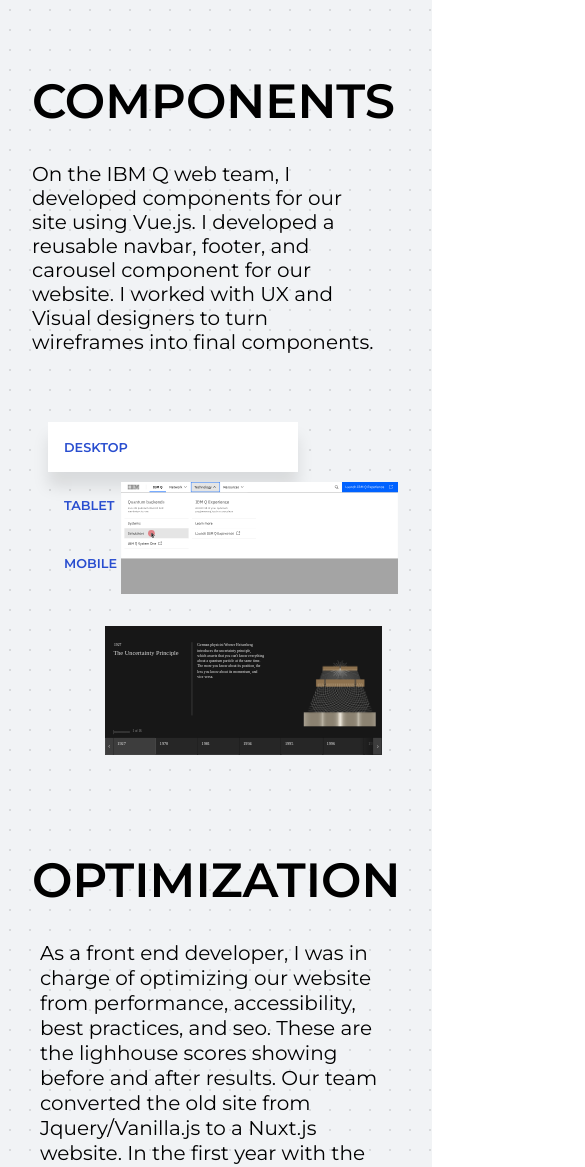
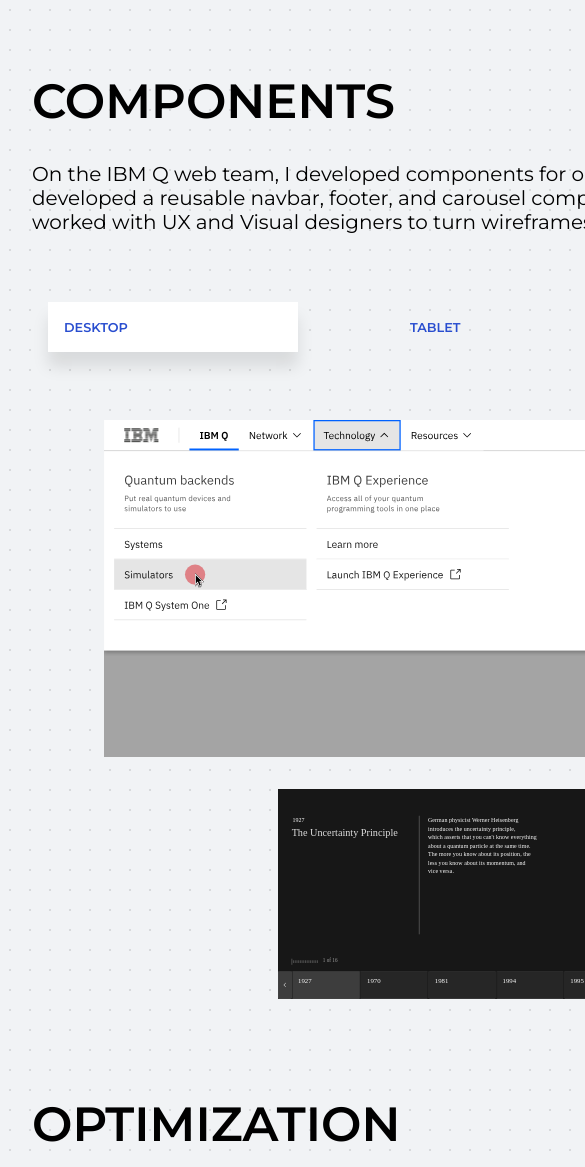
Before and after one commit to eabenojar/abeno, a Vue app: page /ibmq in a window 390 px wide. Shown: the part 960-2127 px from the top of the page, 585 px wide, since content can reach past the window. Built offline with nearby package versions, Linux system fonts and the light colour scheme.

Commit message:
Adding tablet and mobile views for components

```diff
--- a/src/views/IBMQ.vue
+++ b/src/views/IBMQ.vue
@@ -46,11 +46,11 @@
       </div>
       <div v-else-if="isTabClicked === 1" class="ibmq-components__images">
         <img id="tablet-navbar" src="../assets/images/tablet-navbar.svg" alt />
-        <img id="mobile-navbar" src="../assets/images/carousel-tablet.svg" alt />
+        <img id="tablet-carousel" src="../assets/images/carousel-tablet.svg" alt />
       </div>
       <div v-else-if="isTabClicked === 2" class="ibmq-components__images">
         <img id="mobile-navbar" src="../assets/images/mobile-navbar.svg" alt />
-        <img id="tablet-navbar" src="../assets/images/carousel-mobile.svg" alt />
+        <img id="mobile-carousel" src="../assets/images/carousel-mobile.svg" alt />
       </div>
     </div>
     <div class="ibmq-projects-content">
@@ -431,6 +431,15 @@
     }
     #tablet-navbar {
       margin: 0 2rem 0 0;
+      max-width: 450px;
+    }
+    #tablet-carousel {
+      max-width: 450px;
+    }
+
+    #mobile-carousel {
+      max-width: 320px;
+      margin: 0 2rem;
     }
     #mobile-navbar {
       margin: 0;
@@ -593,6 +602,103 @@
   }
 }
 @media only screen and (max-width: 960px) {
+  .ibmq-components {
+    display: flex;
+    flex-wrap: wrap;
+    .ibmq-components__intro {
+      width: 100%;
+      margin: 2rem 0;
+    }
+    .ibmq-components__title {
+      font-family: Montserrat, sans-serif;
+      font-weight: 600;
+      font-size: 2rem;
+      margin: 0;
+      padding: 0 3rem;
+    }
+    .ibmq-components__description {
+      font-family: Montserrat, sans-serif;
+      font-weight: 200;
+      font-size: 1.25rem;
+      margin: 2rem 0 0 0;
+      padding: 0 3rem;
+      width: 70%;
+    }
+    .ibmq-components__tabs {
+      width: 100%;
+      height: auto;
+      display: flex;
+      flex-direction: row;
+      justify-content: space-between;
+      .active-tab {
+        background-color: #fff;
+        text-align: left;
+        padding: 0 1rem;
+        width: 250px;
+        height: 50px;
+        font-family: Montserrat, sans-serif;
+        font-weight: 600;
+        font-size: 0.8rem;
+        margin: 0.25rem 3rem;
+        color: #284dcf;
+        border: none;
+        box-shadow: 0px 15px 15px rgba(0, 0, 0, 0.1);
+        &:focus {
+          outline: none;
+        }
+      }
+      .tab-button {
+        text-align: left;
+        padding: 0 1rem;
+        width: 250px;
+        height: 50px;
+        font-family: Montserrat, sans-serif;
+        font-weight: 600;
+        font-size: 0.8rem;
+        margin: 0.25rem 3rem;
+        color: #284dcf;
+        background: none;
+        border: none;
+        &:hover {
+          // background-color: #fff;
+          // box-shadow: 0px 15px 15px rgba(0, 0, 0, 0.1);
+          cursor: pointer;
+        }
+        &:focus {
+          outline: none;
+        }
+      }
+    }
+    .ibmq-components__images {
+      width: 100%;
+      height: auto;
+      display: flex;
+      justify-content: center;
+      // flex-direction: column;
+      align-items: center;
+      flex-wrap: wrap;
+      #desktop-navbar {
+        width: 80%;
+        margin: 4rem 0 2rem 0;
+      }
+      #tablet-navbar {
+        margin: 0 2rem 0 0;
+        max-width: 450px;
+      }
+      #tablet-carousel {
+        max-width: 450px;
+      }
+
+      #mobile-carousel {
+        max-width: 320px;
+        margin: 0 2rem;
+      }
+      #mobile-navbar {
+        margin: 0;
+      }
+    }
+  }
+
   .ibmq-projects {
     min-height: 100vh;
     height: auto;
```
